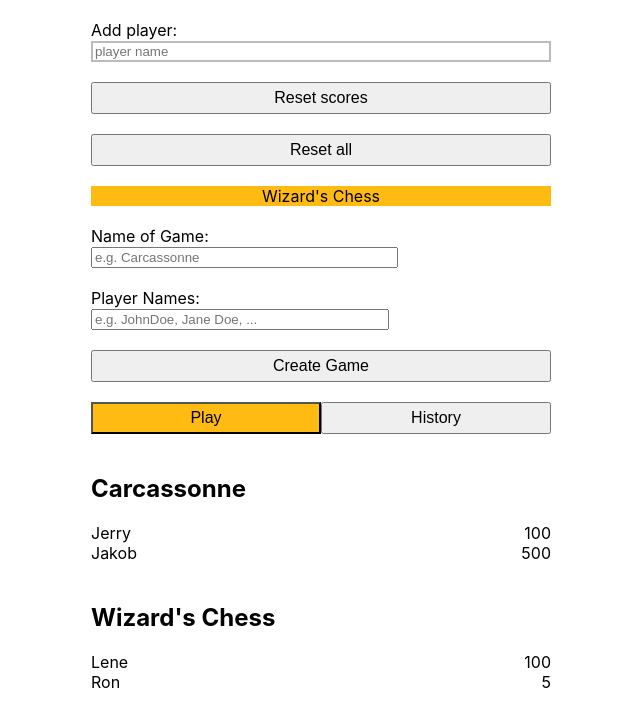
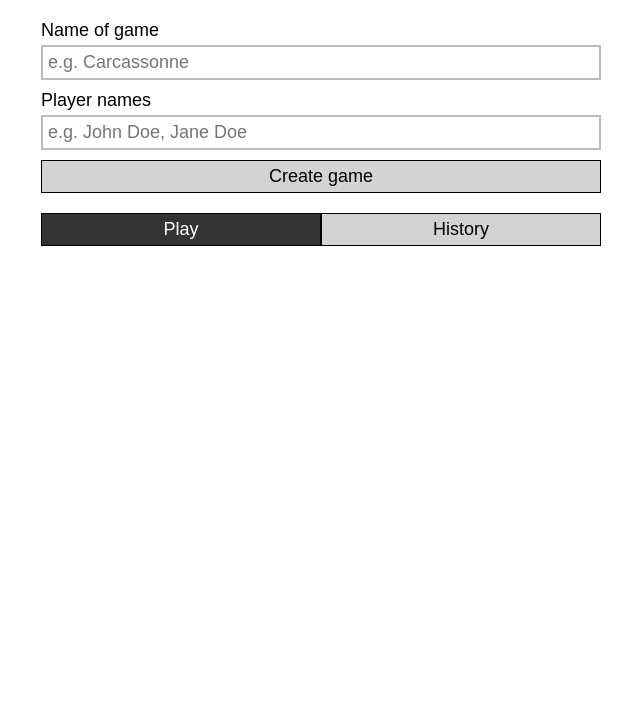
Before and after one commit to mndys/broken-scorekeeper, a React (Create React App) app: page / in a window 1280 px wide. Shown: the top 726 px of the page, without its empty margins (319-959 px from the left). Built offline with nearby package versions, Linux system fonts and the light colour scheme.

Commit message:
Something's wrong

```diff
--- a/src/components/App.js
+++ b/src/components/App.js
@@ -1,107 +1,103 @@
+import { useState } from 'react'
+import styled from 'styled-components/macro'
 import Button from './Button'
 import GameForm from './GameForm'
 import Header from './Header'
 import HistoryEntry from './HistoryEntry'
 import Navigation from './Navigation'
 import Player from './Player'
-import PlayerForm from './PlayerForm'
-import React, { useState } from 'react'
-import styled from 'styled-components/macro'
+import { v4 as uuidv4 } from 'uuid'
 
-function App() {
+export default function App() {
   const [players, setPlayers] = useState([])
-  const [games, setGames] = useState([
-    {
-      nameOfGame: 'Carcassonne',
-      playerNames: [
-        { name: 'Jerry', score: 100 },
-        { name: 'Jakob', score: 500 },
-      ],
-    },
-    {
-      nameOfGame: `Wizard's Chess`,
-      playerNames: [
-        { name: 'Lene', score: 100 },
-        { name: 'Ron', score: 5 },
-      ],
-    },
-  ])
-  const [page, setPage] = useState('Play')
+  const [nameOfGame, setNameOfGame] = useState('')
+  const [currentPage, setCurrentPage] = useState('play')
+  const [history, setHistory] = useState([])
 
   return (
-    <AppGrid>
-      <PlayerForm onAddPlayer={addPlayer} />
-      {players.map(({ name, score, id }, index) => (
+    <AppLayout>
+      {/* conditional rendering */}
+      {currentPage === 'play' && (
+        <div>
+          <GameForm onCreateGame={createGame} />
+        </div>
+      )}
+
+      {currentPage === 'game' && (
+        <div>
+          <Header>{nameOfGame}</Header>
+          {players.map(({ name, score }, index) => (
             <Player
-          key={id}
+              key={name}
               name={name}
               score={score}
-          onPlus={() => onPlus(index)}
-          onMinus={() => onMinus(index)}
+              onPlus={() => handlePlus(index)}
+              onMinus={() => handleMinus(index)}
             />
           ))}
           <Button onClick={resetScores}>Reset scores</Button>
-      <Button onClick={resetAll}>Reset all</Button>
-      <Header>{games[1].nameOfGame}</Header>
-      <GameForm onCreateGame={createGame} />
-      <Navigation onNavigate={setPage} currentPage={page} />
-      {games.map(game => {
-        return (
-          <HistoryEntry
-            nameOfGame={game.nameOfGame}
-            players={game.playerNames}
-          />
-        )
-      })}
-    </AppGrid>
+          <Button onClick={endGame}>End game</Button>
+        </div>
+      )}
+
+      {currentPage === 'history' && (
+        <HistoryWrapper>
+          {history.map(({ nameOfGame, players, id }) => (
+            <HistoryEntry key={id} nameOfGame={nameOfGame} players={players} />
+          ))}
+        </HistoryWrapper>
+      )}
+
+      {(currentPage === 'play' || currentPage === 'history') && (
+        <Navigation currentPage={currentPage} onNavigate={setCurrentPage} />
+      )}
+    </AppLayout>
   )
 
-  function onPlus(index) {
-    setPlayers(players => [
-      ...players.slice(0, index),
-      { ...players[index], score: players[index].score + 1 },
-      ...players.slice(index + 1),
-    ])
+  function createGame({ nameOfGame, playerNames }) {
+    // playerNames is ['Jane', 'John']
+    setNameOfGame(nameOfGame)
+    setPlayers(playerNames.map(name => ({ name, score: 0 })))
+    setCurrentPage('game')
   }
 
-  function onMinus(index) {
-    setPlayers(players => [
-      ...players.slice(0, index),
-      { ...players[index], score: players[index].score - 1 },
-      ...players.slice(index + 1),
-    ])
-  }
-
-  function addPlayer(name) {
-    setPlayers([...players, { name, score: 0, id: players.length + 1 }])
+  function endGame() {
+    setHistory([{ players, nameOfGame, id: uuidv4() }, ...history])
+    setPlayers([])
+    setNameOfGame('')
+    setCurrentPage('play')
   }
 
   function resetScores() {
     setPlayers(players.map(player => ({ ...player, score: 0 })))
   }
 
-  function resetAll() {
-    setPlayers([])
+  function handlePlus(index) {
+    const currentPlayer = players[index]
+    setPlayers([
+      ...players.slice(0, index),
+      { ...currentPlayer, score: currentPlayer.score + 1 },
+      ...players.slice(index + 1),
+    ])
   }
 
-  function createGame(inputGame, inputPlayers) {
-    setGames([
-      ...games,
-      {
-        nameOfGame: inputGame,
-        playerNames: inputPlayers
-          .split(',')
-          .map(player => ({ name: player.trim(), score: 0 })),
-      },
+  function handleMinus(index) {
+    const currentPlayer = players[index]
+    setPlayers([
+      ...players.slice(0, index),
+      { ...currentPlayer, score: currentPlayer.score - 1 },
+      ...players.slice(index + 1),
     ])
   }
 }
 
-const AppGrid = styled.div`
+const AppLayout = styled.div`
   display: grid;
   gap: 20px;
   padding: 20px;
-  max-width: 500px;
-  margin: 0 auto;
 `
-export default App
+
+const HistoryWrapper = styled.div`
+  display: grid;
+  gap: 28px;
+`
--- a/src/components/Button.js
+++ b/src/components/Button.js
@@ -1,9 +1,8 @@
 import styled from 'styled-components/macro'
 
-export default styled.button.attrs(props => ({
-  className: props.className,
-}))`
-  padding: 5px;
-  font-size: 16px;
+export default styled.button`
+  background-color: ${props => (props.isActive ? '#333' : 'lightgray')};
+  ${props => props.isActive && 'color: white;'}
+  border: 1px solid black;
   width: 100%;
 `
--- a/src/components/GameForm.js
+++ b/src/components/GameForm.js
@@ -1,40 +1,40 @@
-import styled from 'styled-components/macro'
 import React from 'react'
 import Button from './Button'
 import Input from './Input'
+import styled from 'styled-components'
 
 export default function GameForm({ onCreateGame }) {
   return (
-    <Form onSubmit={handleSubmit}>
+    <FormGrid onSubmit={handleSubmit}>
       <Input
-        labelText="Name of Game: "
-        placeholderText="e.g. Carcassonne"
-        name="game"
+        name="nameOfGame"
+        labelText="Name of game"
+        placeholder="e.g. Carcassonne"
       />
       <Input
-        labelText="Player Names: "
-        placeholderText="e.g. JohnDoe, Jane Doe, ..."
-        name="players"
+        name="playerNames"
+        labelText="Player names"
+        placeholder="e.g. John Doe, Jane Doe"
       />
-      <Button>Create Game</Button>
-    </Form>
+      <Button>Create game</Button>
+    </FormGrid>
   )
 
   function handleSubmit(event) {
     event.preventDefault()
     const form = event.target
-    const inputFieldGame = form.elements.game
-    const inputFieldPlayers = form.elements.players
-    const inputGame = inputFieldGame.value
-    const inputPlayers = inputFieldPlayers.value
-    onCreateGame(inputGame, inputPlayers)
+    const { nameOfGame, playerNames } = form.elements
+
+    onCreateGame({
+      nameOfGame: nameOfGame.value,
+      playerNames: playerNames.value.split(',').map(name => name.trim()),
+    })
     form.reset()
-    inputFieldGame.focus()
+    nameOfGame.focus()
   }
 }
 
-const Form = styled.form`
-  display: flex;
-  flex-wrap: wrap;
-  gap: 20px;
+const FormGrid = styled.form`
+  display: grid;
+  gap: 10px;
 `
--- /dev/null
+++ b/src/components/GlobalStyle.js
@@ -0,0 +1,21 @@
+import { createGlobalStyle } from 'styled-components'
+
+export default createGlobalStyle`
+* {
+  box-sizing: border-box;
+}
+
+body {
+  font-family: sans-serif;
+  font-size: 112.5%;
+  margin: 0 auto;
+  max-width: 600px;
+}
+
+input,
+button {
+  font-size: inherit;
+  padding: 5px;
+}
+
+`
--- a/src/components/Header.js
+++ b/src/components/Header.js
@@ -1,8 +1,7 @@
-import styled from 'styled-components/macro'
+import React from 'react'
+import styled from 'styled-components'
 
-const Header = styled.header`
+export default styled.header`
+  padding: 12px;
   text-align: center;
-  background: #fb1;
 `
-
-export default Header
--- a/src/components/HistoryEntry.js
+++ b/src/components/HistoryEntry.js
@@ -1,23 +1,26 @@
-import styled from 'styled-components/macro'
 import React from 'react'
+import styled from 'styled-components'
 
 export default function HistoryEntry({ nameOfGame, players }) {
   return (
-    <Entry>
-      <h2>{nameOfGame}</h2>
-      {players.map(player => (
-        <div className="HistoryEntry__player">
-          <div>{player.name}</div>
-          <div>{player.score}</div>
-        </div>
+    <Wrapper>
+      {nameOfGame}
+      {players.map((player, index) => (
+        <Player key={index}>
+          <span>{player.name}</span>
+          <span>{player.score}</span>
+        </Player>
       ))}
-    </Entry>
+    </Wrapper>
   )
 }
 
-const Entry = styled.section`
-  div {
-    display: flex;
-    justify-content: space-between;
-  }
+const Wrapper = styled.section`
+  display: grid;
+  gap: 10px;
 `
+
+const Player = styled.div`
+  display: flex;
+  justify-content: space-between;
+`
--- a/src/components/Input.js
+++ b/src/components/Input.js
@@ -1,17 +1,20 @@
-import styled from 'styled-components/macro'
 import React from 'react'
+import styled from 'styled-components'
 
-export default function Input({ labelText, placeholderText, name }) {
+export default function Input({ labelText, placeholder, name }) {
   return (
-    <InputStyled>
+    <Label>
       {labelText}
-      <input placeholder={placeholderText} name={name}></input>
-    </InputStyled>
+      <InputStyled name={name} placeholder={placeholder} type="text" />
+    </Label>
   )
 }
 
-const InputStyled = styled.label`
-  input {
-    width: 100%;
-  }
+const Label = styled.label`
+  display: grid;
+  gap: 4px;
 `
+
+const InputStyled = styled.input`
+  border: 2px solid #bbb;
+`
--- a/src/components/Navigation.js
+++ b/src/components/Navigation.js
@@ -1,37 +1,26 @@
 import React from 'react'
+import styled from 'styled-components'
 import Button from './Button'
-import styled from 'styled-components/macro'
 
 export default function Navigation({ onNavigate, currentPage }) {
   return (
-    <Nav className="Navigation">
+    <Nav>
       <Button
-        className={currentPage === 'Play' && 'Navigation__Button--active'}
-        onClick={handleClick}
+        isActive={currentPage === 'play'}
+        onClick={() => onNavigate('play')}
       >
         Play
       </Button>
       <Button
-        className={currentPage === 'History' && 'Navigation__Button--active'}
-        onClick={handleClick}
+        isActive={currentPage === 'history'}
+        onClick={() => onNavigate('history')}
       >
         History
       </Button>
     </Nav>
   )
-
-  function handleClick(event) {
-    const clickedButton = event.target.innerHTML
-    console.log(clickedButton)
-    event.preventDefault()
-    onNavigate(clickedButton)
-  }
 }
 
 const Nav = styled.nav`
   display: flex;
-  justify-content: space-between;
-  .Navigation__Button--active {
-    background: #fb1;
-  }
 `
--- a/src/components/PlayerForm.js
+++ /dev/null
@@ -1,31 +0,0 @@
-import React from 'react'
-import styled from 'styled-components/macro'
-
-export default function PlayerForm({ onAddPlayer }) {
-  return (
-    <Form onSubmit={handleSubmit}>
-      <label>
-        Add player:
-        <br />
-        <input type="text" placeholder="player name" name="player"></input>
-      </label>
-    </Form>
-  )
-
-  function handleSubmit(event) {
-    event.preventDefault()
-    const form = event.target
-    const input = form.elements.player
-    const name = input.value
-    onAddPlayer(name)
-    form.reset()
-    input.focus()
-  }
-}
-
-const Form = styled.form`
-  input {
-    border: 2px solid #bbb;
-    width: 100%;
-  }
-`
--- a/src/index.js
+++ b/src/index.js
@@ -1,11 +1,12 @@
 import React from 'react'
 import ReactDOM from 'react-dom'
-import './index.css'
+import GlobalStyle from './components/GlobalStyle'
 import App from './components/App'
 import reportWebVitals from './reportWebVitals'
 
 ReactDOM.render(
   <React.StrictMode>
+    <GlobalStyle />
     <App />
   </React.StrictMode>,
   document.getElementById('root')
```
Also changed, not shown: src/components/Player.js (+18 -17 lines), src/components/componentsV2/App.js (deleted, +0 -65 lines). Lines whose indentation alone changed are shown as unchanged.
